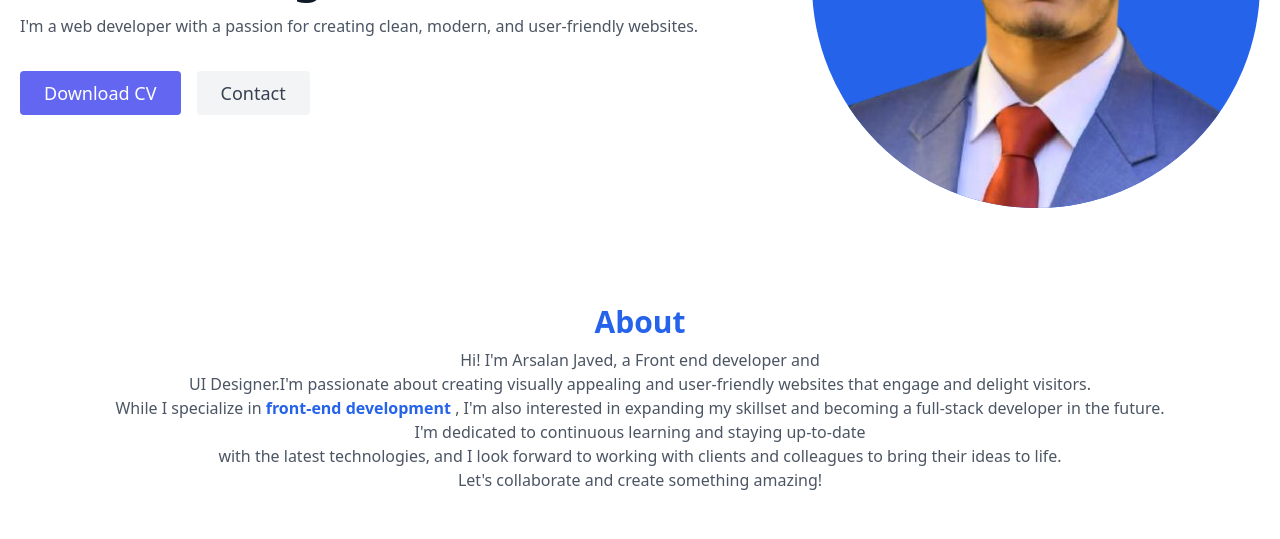
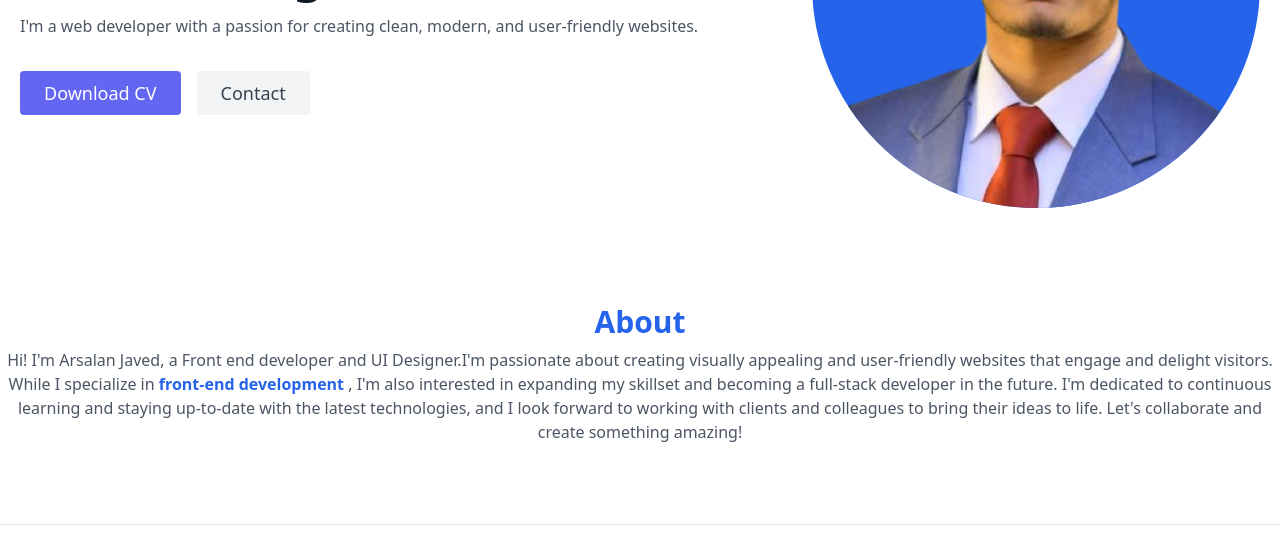
Before and after one commit to Arsalan40/ArsalanJaved, a plain HTML site: page index.html in a window 1280 px wide. Shown: the part 413-952 px from the top of the page. Drawn offline with nearby package versions, Linux system fonts and the light colour scheme.

Commit message:
Update index.html

```diff
--- a/index.html
+++ b/index.html
@@ -66,17 +66,16 @@
         About
       </h1>
       <div class="container text-center">
-       <p>
-          Hi! I'm Arsalan Javed, a Front end developer and<br> UI Designer.I'm
+       <p> Hi! I'm Arsalan Javed, a Front end developer and UI Designer.I'm
           passionate about creating visually appealing and user-friendly
-          websites that engage and delight visitors.<br />
-          While I specialize in
+          websites that engage and delight visitors.</p>
+          <p> While I specialize in
           <span class="text-blue-600 font-bold">front-end development</span>
           , I'm also interested in expanding my skillset and becoming a
-          full-stack developer in the future.<br />
-          I'm dedicated to continuous learning and staying up-to-date<br> with the
+          full-stack developer in the future.
+          I'm dedicated to continuous learning and staying up-to-date with the
           latest technologies, and I look forward to working with clients and
-          colleagues to bring their ideas to life. <br />Let's collaborate and
+          colleagues to bring their ideas to life. Let's collaborate and
           create something amazing!
         </p>
       </div>
```
